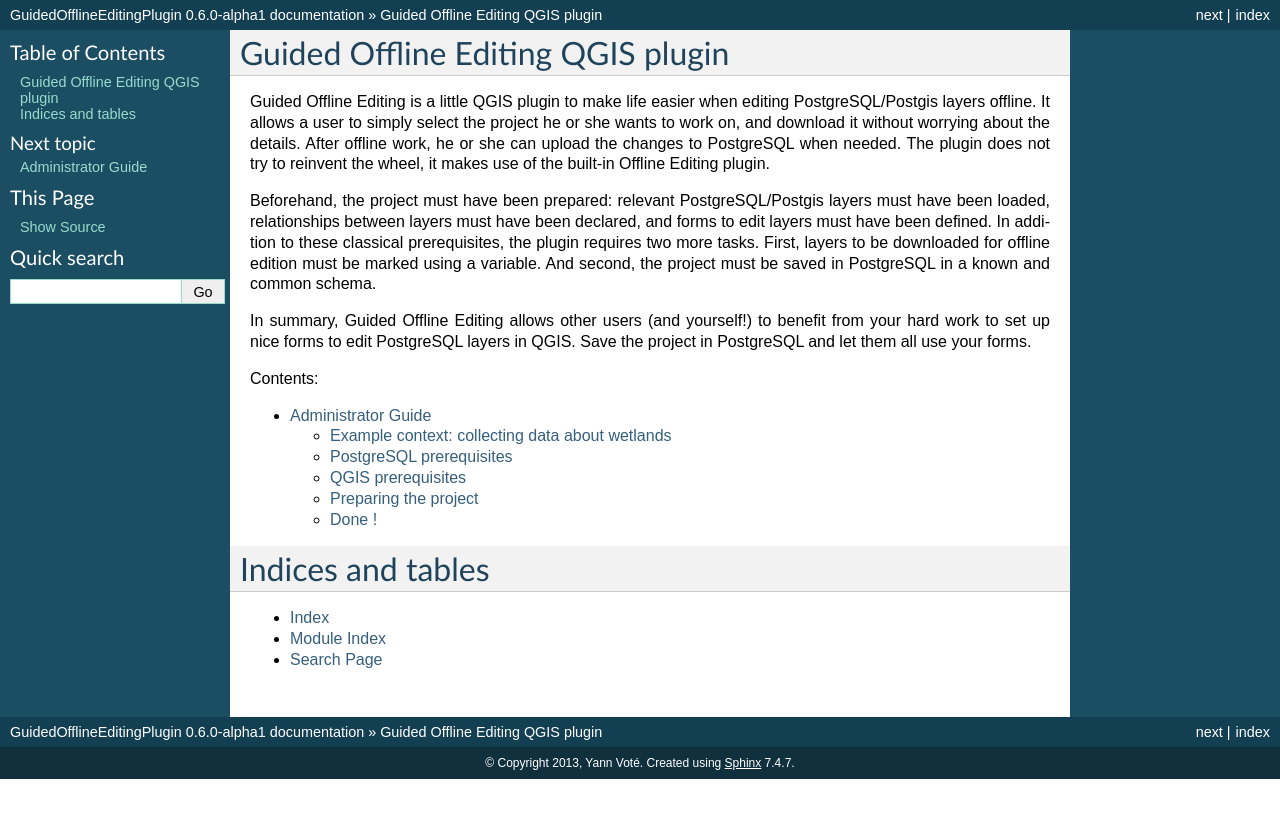
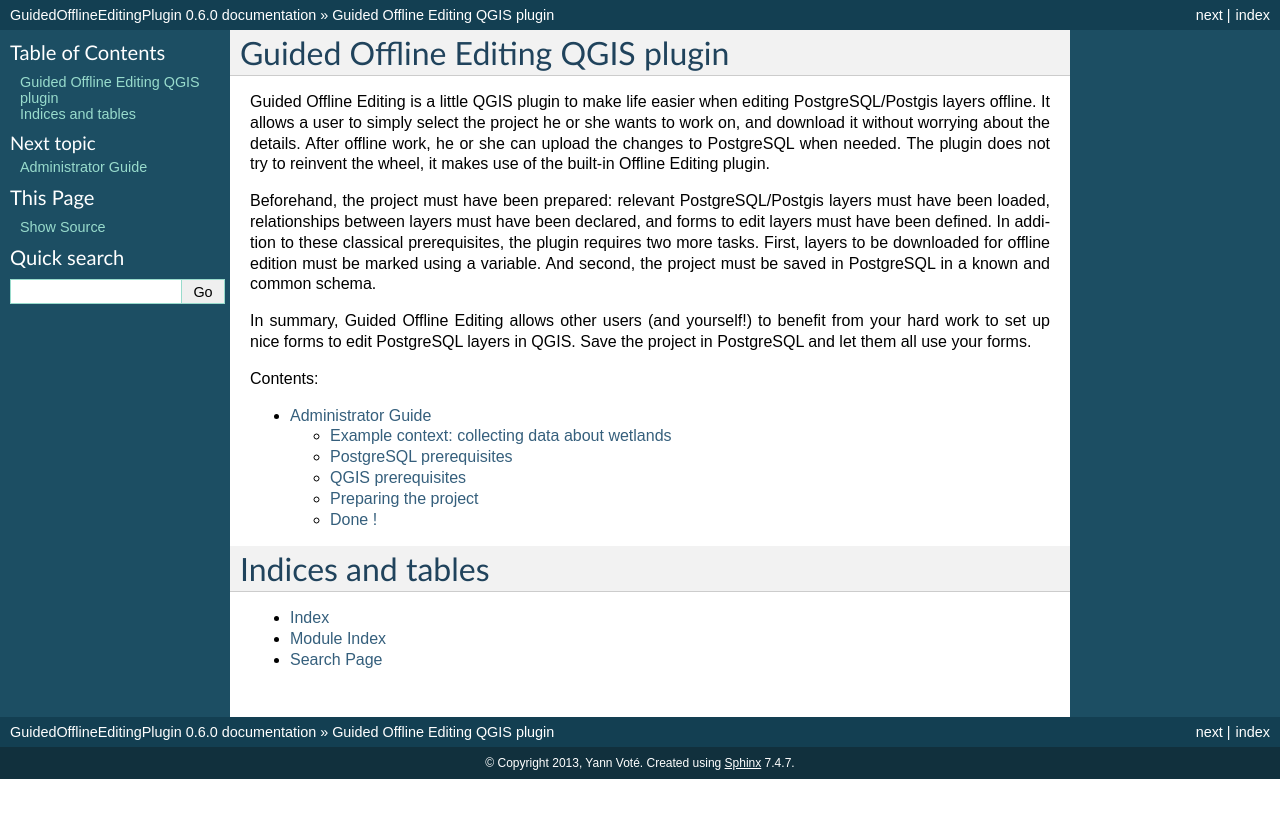
Before and after one commit to ygversil/qgis-guided-offline-editing, a Sphinx documentation site: the page built from help/source/index.rst, in a window 1280 px wide. Shown: the top 818 px of the page. Built offline with Sphinx 7.4.7, drawn with Linux system fonts in a browser that asks for light colours; formulas are drawn with MathJax 3.

Commit message:
Bump version: 0.6.0-alpha1 → 0.6.0

```diff
--- a/help/source/conf.py
+++ b/help/source/conf.py
@@ -47,9 +47,9 @@
 # built documents.
 #
 # The short X.Y version.
-version = '0.6.0-alpha1'
+version = '0.6.0'
 # The full version, including alpha/beta/rc tags.
-release = '0.6.0-alpha1'
+release = '0.6.0'
 
 # The language for content autogenerated by Sphinx. Refer to documentation
 # for a list of supported languages.
--- a/metadata.txt
+++ b/metadata.txt
@@ -10,7 +10,7 @@
 name=Guided Offline Editing
 qgisMinimumVersion=3.10
 description=Extend the built-in Offline Editing plugin providing automated processes
-version=0.6.0-alpha1
+version=0.6.0
 author=Yann Voté
 email=ygversil@lilo.org
 
```
Also changed, not shown: .bumpversion.cfg.
